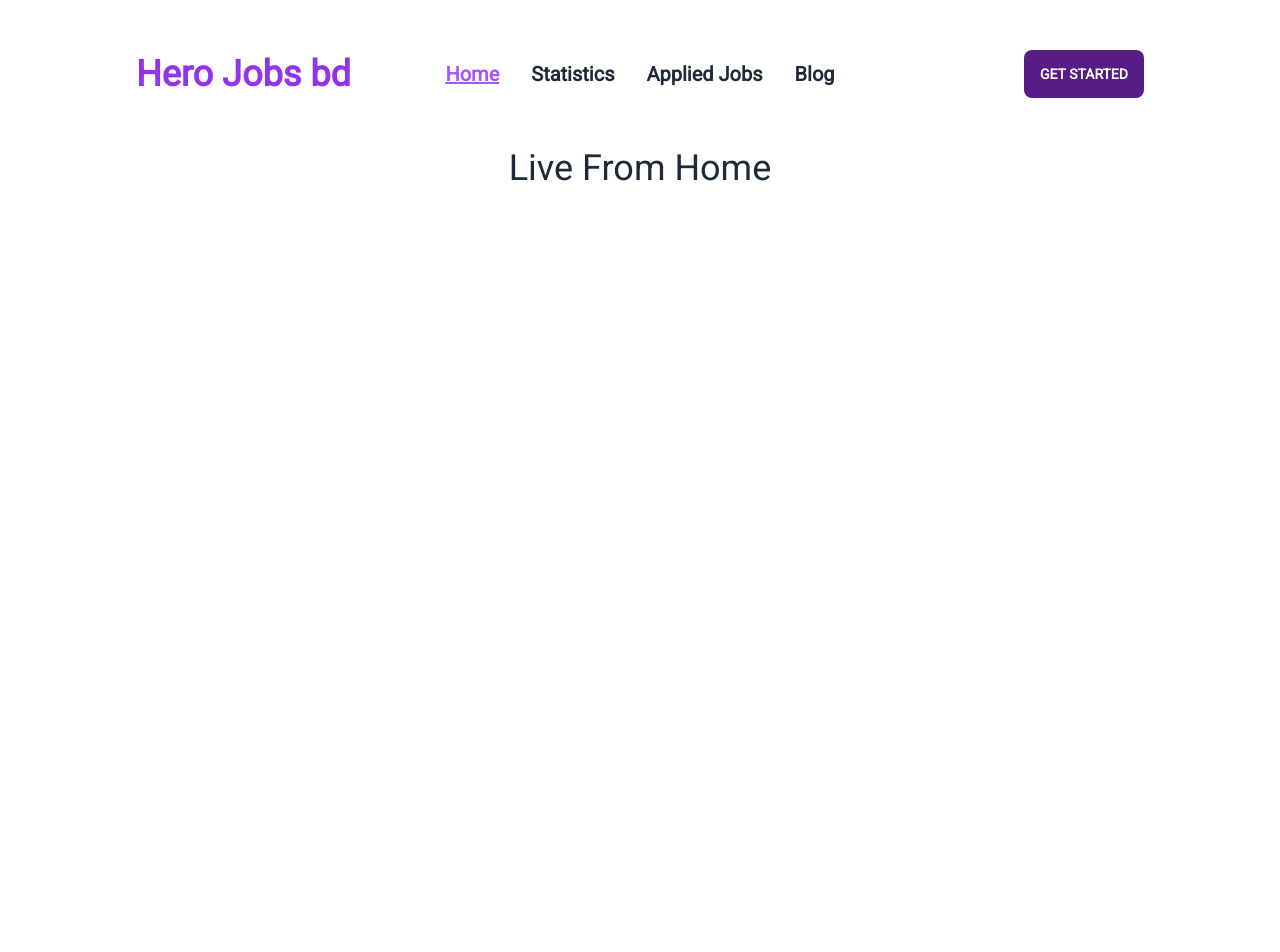
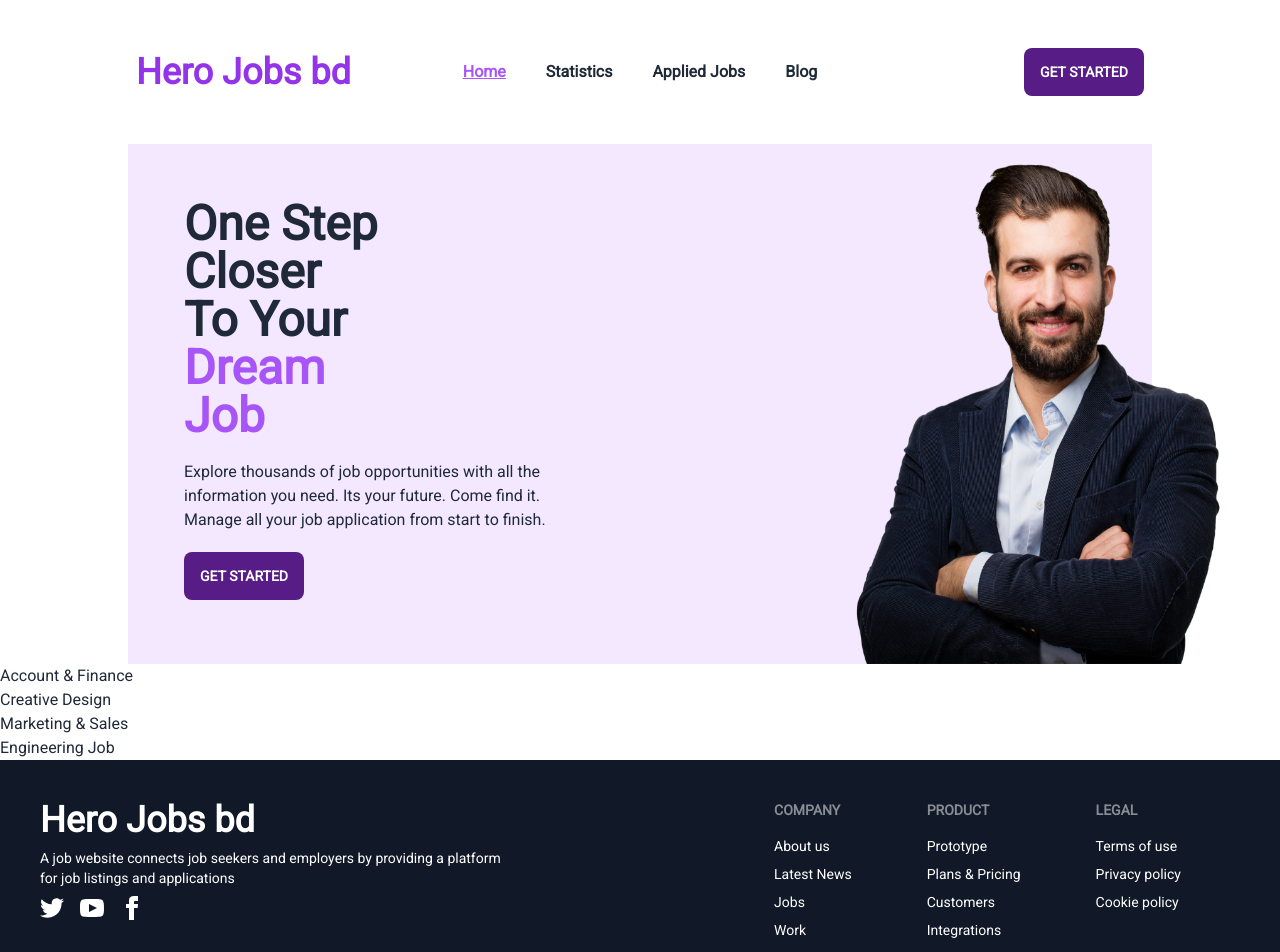
Before and after one commit to towhidulislam2023/heroJobsbd, a React (Vite) app: page / in a window 1280 px wide. Shown: the top 952 px of the page. Before the commit the page ends 800 px from the top, so only its background shows below. Built offline with nearby package versions, Linux system fonts and the light colour scheme.

Commit message:
home's Frist dection Done

```diff
--- a/package.json
+++ b/package.json
@@ -9,6 +9,7 @@
     "preview": "vite preview"
   },
   "dependencies": {
+    "@heroicons/react": "^2.0.17",
     "daisyui": "^2.51.5",
     "localforage": "^1.10.0",
     "match-sorter": "^6.3.1",
--- a/src/App.jsx
+++ b/src/App.jsx
@@ -1,4 +1,5 @@
 import './App.css'
+import Footer from './components/Footer/Footer'
 import Header from './components/Header/Header'
 import { Outlet } from 'react-router-dom'
 
@@ -8,6 +9,7 @@ function App() {
     <div className="App">
       <Header></Header>
       <Outlet></Outlet>
+      <Footer></Footer>
     </div>
   )
 }
--- /dev/null
+++ b/src/components/Footer/Footer.jsx
@@ -0,0 +1,44 @@
+import React from 'react';
+
+const Footer = () => {
+    return (
+        <footer className="footer p-10 bg-gray-900 text-white">
+            <div className=''>
+                <h1 className="text-4xl font-bold">Hero Jobs bd</h1>
+                <div className='w-[70%]'>
+                    <p>A job website connects job seekers and employers by providing a platform for job listings and applications</p>
+                </div>
+                <div>
+                    <div className="grid grid-flow-col gap-4">
+                        <a><svg xmlns="http://www.w3.org/2000/svg" width="24" height="24" viewBox="0 0 24 24" className="fill-current"><path d="M24 4.557c-.883.392-1.832.656-2.828.775 1.017-.609 1.798-1.574 2.165-2.724-.951.564-2.005.974-3.127 1.195-.897-.957-2.178-1.555-3.594-1.555-3.179 0-5.515 2.966-4.797 6.045-4.091-.205-7.719-2.165-10.148-5.144-1.29 2.213-.669 5.108 1.523 6.574-.806-.026-1.566-.247-2.229-.616-.054 2.281 1.581 4.415 3.949 4.89-.693.188-1.452.232-2.224.084.626 1.956 2.444 3.379 4.6 3.419-2.07 1.623-4.678 2.348-7.29 2.04 2.179 1.397 4.768 2.212 7.548 2.212 9.142 0 14.307-7.721 13.995-14.646.962-.695 1.797-1.562 2.457-2.549z"></path></svg></a>
+                        <a><svg xmlns="http://www.w3.org/2000/svg" width="24" height="24" viewBox="0 0 24 24" className="fill-current"><path d="M19.615 3.184c-3.604-.246-11.631-.245-15.23 0-3.897.266-4.356 2.62-4.385 8.816.029 6.185.484 8.549 4.385 8.816 3.6.245 11.626.246 15.23 0 3.897-.266 4.356-2.62 4.385-8.816-.029-6.185-.484-8.549-4.385-8.816zm-10.615 12.816v-8l8 3.993-8 4.007z"></path></svg></a>
+                        <a><svg xmlns="http://www.w3.org/2000/svg" width="24" height="24" viewBox="0 0 24 24" className="fill-current"><path d="M9 8h-3v4h3v12h5v-12h3.642l.358-4h-4v-1.667c0-.955.192-1.333 1.115-1.333h2.885v-5h-3.808c-3.596 0-5.192 1.583-5.192 4.615v3.385z"></path></svg></a>
+                    </div>
+                </div>
+            </div>
+
+            <div>
+                <span className="footer-title">Company</span>
+                <a className="link link-hover">About us</a>
+                <a className="link link-hover">Latest News</a>
+                <a className="link link-hover">Jobs</a>
+                <a className="link link-hover">Work</a>
+            </div>
+            <div>
+                <span className="footer-title">Product</span>
+                <a className="link link-hover">Prototype</a>
+                <a className="link link-hover">Plans & Pricing</a>
+                <a className="link link-hover">Customers</a>
+                <a className="link link-hover">Integrations</a>
+            </div>
+            <div>
+                <span className="footer-title">Legal</span>
+                <a className="link link-hover">Terms of use</a>
+                <a className="link link-hover">Privacy policy</a>
+                <a className="link link-hover">Cookie policy</a>
+            </div>
+        </footer>
+    );
+};
+
+export default Footer;
--- a/src/components/Header/Header.jsx
+++ b/src/components/Header/Header.jsx
@@ -1,15 +1,17 @@
-import React from 'react';
-import { NavLink } from 'react-router-dom';
+import React, { useState } from 'react';
+import { Link, NavLink } from 'react-router-dom';
+import { Bars3CenterLeftIcon, Bars3Icon, BeakerIcon, BoltIcon, PresentationChartBarIcon, XMarkIcon } from '@heroicons/react/24/solid'
 
 const Header = () => {
+    const [openNav, setOpenNav] = useState(false)
     return (
         <div className='my-10'>
-            <div className="navbar w-[80%] mx-auto">
-                <div className="navbar-start">
+            <div className="navbar md:w-[80%] mx-auto ">
+                <div className="navbar-start flex-grow">
                     <h2 className="normal-case flex text-4xl font-bold text-purple-600">
                         Hero Jobs bd</h2>
                 </div>
-                <div className="navbar-center hidden lg:flex">
+                {/* <div className="navbar-center lg:flex">
                     <ul className="menu menu-horizontal px-1 font-bold text-xl">
                         <li><NavLink to={"/"} className={({ isActive }) => isActive ? "text-purple-500  underline" : ""}> Home</NavLink></li>
 
@@ -19,9 +21,24 @@ const Header = () => {
 
                         <li><NavLink to={"/blog"} className={({ isActive }) => isActive ? "text-purple-500  underline" : ""}> Blog</NavLink></li>
                     </ul>
+                </div> */}
+                <div className="flex-none ">
+                    <span className='md:hidden' onClick={() => setOpenNav(!openNav)}>
+                        {
+                            openNav ? <XMarkIcon className='h-9 w-9'></XMarkIcon> : < Bars3Icon className='h-9 w-9' />
+
+                        }
+                    </span>
+                    <ul onClick={() => setOpenNav(!openNav)} className={`md:flex gap-10 px-1 font-bold md:static absolute  duration-300 transition-all ${openNav ? "top-32 bg-gray-200  mr-20  " : "-top-48 "}`}>
+                        <li className='my-3 md:my-0'><NavLink to={"/"} className={({ isActive }) => isActive ? "text-purple-500  underline" : ""}> Home</NavLink></li>
+                        <li className='my-3 md:my-0'><NavLink to={"/statistics"} className={({ isActive }) => isActive ? "text-purple-500 underline" : ""}> Statistics</NavLink></li>
+                        <li className='my-3 md:my-0'><NavLink to={"/appliedJobs"} className={({ isActive }) => isActive ? "text-purple-500 underline" : ""}> Applied Jobs</NavLink></li>
+                        <li className='my-3 md:my-0'><NavLink to={"/blog"} className={({ isActive }) => isActive ? "text-purple-500  underline" : ""}> Blog</NavLink></li>
+                    </ul>
                 </div>
-                <div className="navbar-end">
-                    <a className="btn bg-purple-900 border-none hover:bg-purple-700">Get started</a>
+
+                <div className="navbar-end ">
+                    <Link className="btn bg-purple-900 border-none hover:bg-purple-700">Get started</Link>
                 </div>
             </div>
         </div>
--- a/src/components/Home/Home.jsx
+++ b/src/components/Home/Home.jsx
@@ -1,9 +1,38 @@
-import React from 'react';
+import React, { useEffect, useState } from 'react';
+import manPicture from '../../assets/P3OLGJ1 copy 1.png';
+import { Link } from 'react-router-dom';
 
 const Home = () => {
+    const [catagorys,srtCatagory]=useState([])
+    useEffect(()=>{
+        fetch('Catagory.json')
+        .then(res=>res.json())
+            .then(data => srtCatagory(data.category))
+    },[])
+    console.log(catagorys);
     return (
         <>
-            <h1 className="text-center text-4xl">Live From Home</h1>
+        <section className='md:h-[65vh] md:w-[80%] bg-purple-100 mx-auto'>
+           <div className='md:flex'>
+                    <div className='md:w-[50%]  md:h-[65vh] p-14'>
+                        <h1 className="text-5xl md:w-[50%] font-bold">One Step Closer To Your <br /><span className='text-purple-500'>Dream Job</span> </h1>
+                        <p className='my-5 w-fit'>Explore thousands of job opportunities with all the information you need. Its your future. Come find it. Manage all your job application from start to finish.</p>
+                        <Link className="btn bg-purple-900 border-none hover:bg-purple-700">Get started</Link>
+
+                    </div>
+                    <div className='md:w-[50%] text-right md:h-[65vh]'>
+                        <img className='h-[100%] md:ml-32' src={manPicture} alt="" />
+                    </div>
+            </div>
+        </section>
+        <section>
+            <div>
+                {
+                        catagorys.map(catagory => <p>{catagory.name}</p>)
+                }
+            </div>
+
+        </section>
         </>
     );
 };
```
Also changed, not shown: 1 other file (tests, documents, lock files or other folders).
